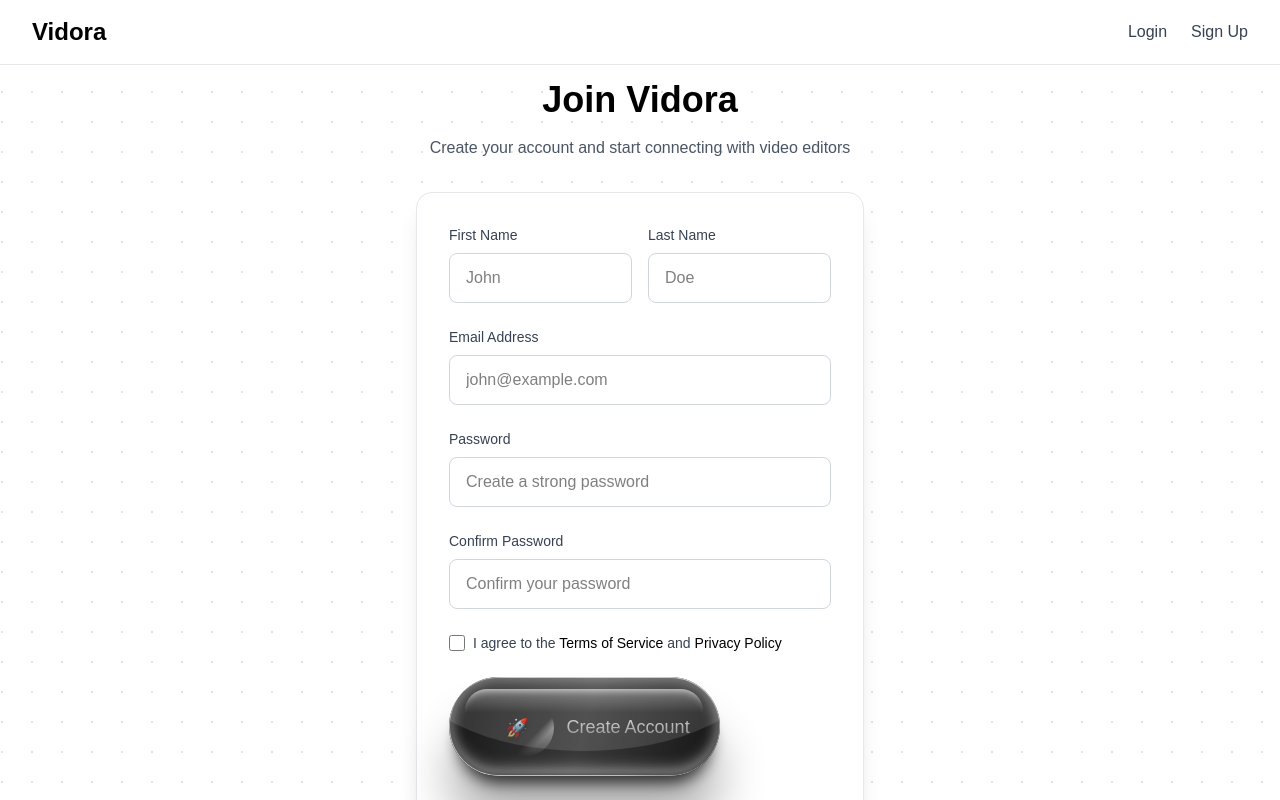
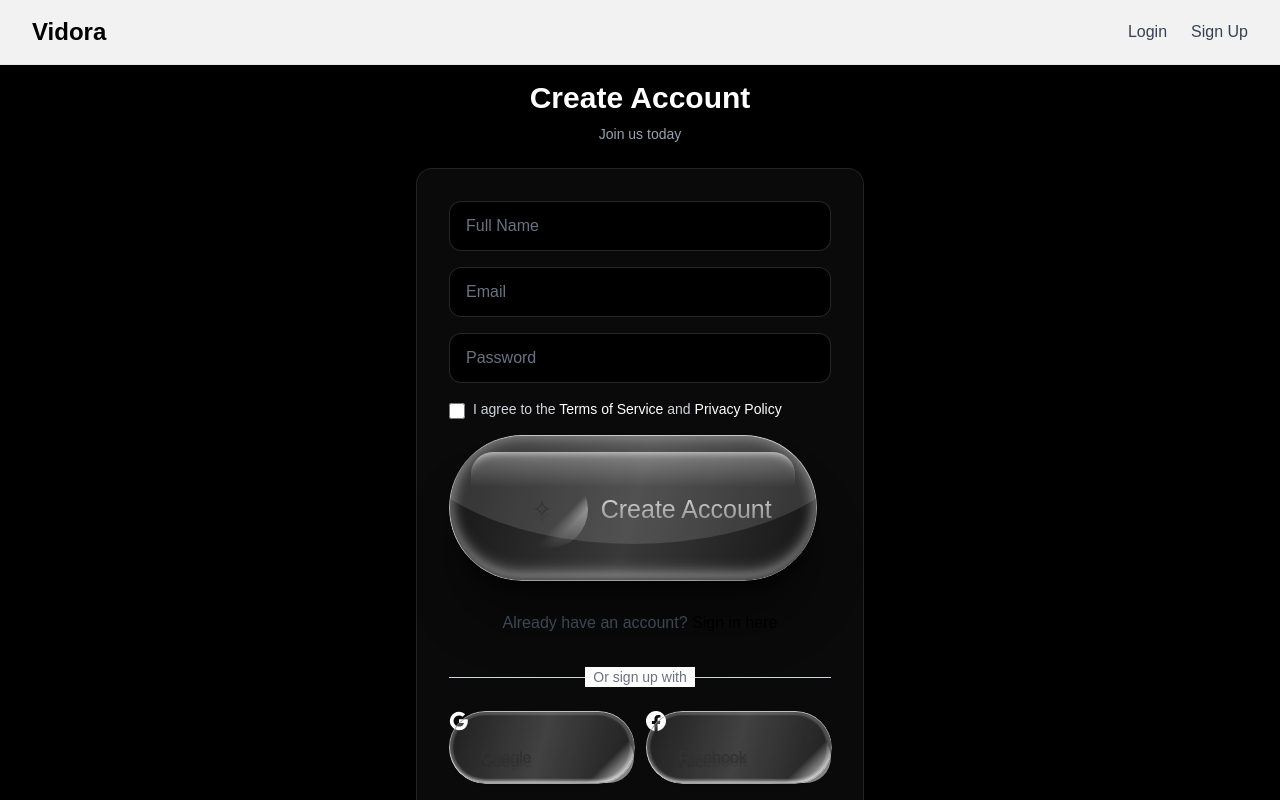
Before and after one commit to kkunaall10-max/vidora, a Next.js app: page /signup in a window 1280 px wide. Shown: the top 800 px of the page. Built offline with nearby package versions, Linux system fonts and the light colour scheme.

Commit message:
Implement exact pearl button structure from user's HTML example: Use .button class with .wrap div and span elements, update CSS to match original design, change button icons to ✧/✦

```diff
--- a/src/app/globals.css
+++ b/src/app/globals.css
@@ -301,7 +301,7 @@ button:active::after {
 /* ========== PEARL BUTTON ========== */
 
 /* From Uiverse.io by marcelodolza */
-.pearl-button {
+.button {
   --white: #ffe7ff;
   --bg: #080808;
   --radius: 100px;
@@ -320,29 +320,29 @@ button:active::after {
     0 1rem 1rem -0.6rem rgba(0, 0, 0, 0.8);
 }
 
-.pearl-button .wrap {
-  font-size: 18px;
+.button .wrap {
+  font-size: 25px;
   font-weight: 500;
   color: rgba(255, 255, 255, 0.7);
-  padding: 20px 30px;
+  padding: 32px 45px;
   border-radius: inherit;
   position: relative;
   overflow: hidden;
 }
 
-.pearl-button .wrap p span:nth-child(2) {
+.button .wrap p span:nth-child(2) {
   display: none;
 }
 
-.pearl-button:hover .wrap p span:nth-child(1) {
+.button:hover .wrap p span:nth-child(1) {
   display: none;
 }
 
-.pearl-button:hover .wrap p span:nth-child(2) {
+.button:hover .wrap p span:nth-child(2) {
   display: inline-block;
 }
 
-.pearl-button .wrap p {
+.button .wrap p {
   display: flex;
   align-items: center;
   gap: 12px;
@@ -352,14 +352,14 @@ button:active::after {
   mask-image: linear-gradient(to bottom, white 40%, transparent);
 }
 
-.pearl-button .wrap::before,
-.pearl-button .wrap::after {
+.button .wrap::before,
+.button .wrap::after {
   content: "";
   position: absolute;
   transition: all 0.3s ease;
 }
 
-.pearl-button .wrap::before {
+.button .wrap::before {
   left: -15%;
   right: -15%;
   bottom: 25%;
@@ -368,7 +368,7 @@ button:active::after {
   background-color: rgba(255, 255, 255, 0.12);
 }
 
-.pearl-button .wrap::after {
+.button .wrap::after {
   left: 6%;
   right: 6%;
   top: 12%;
@@ -383,7 +383,7 @@ button:active::after {
   );
 }
 
-.pearl-button:hover {
+.button:hover {
   box-shadow:
     inset 0 0.3rem 0.5rem rgba(255, 255, 255, 0.4),
     inset 0 -0.1rem 0.3rem rgba(0, 0, 0, 0.7),
@@ -392,20 +392,20 @@ button:active::after {
     0 1rem 1rem -0.6rem rgba(0, 0, 0, 0.8);
 }
 
-.pearl-button:hover .wrap::before {
+.button:hover .wrap::before {
   transform: translateY(-5%);
 }
 
-.pearl-button:hover .wrap::after {
+.button:hover .wrap::after {
   opacity: 0.4;
   transform: translateY(5%);
 }
 
-.pearl-button:hover .wrap p {
+.button:hover .wrap p {
   transform: translateY(-4%);
 }
 
-.pearl-button:active {
+.button:active {
   transform: translateY(4px);
   box-shadow:
     inset 0 0.3rem 0.5rem rgba(255, 255, 255, 0.5),
--- a/src/app/login/page.tsx
+++ b/src/app/login/page.tsx
@@ -7,16 +7,7 @@ export default function Login() {
   const [isMobileMenuOpen, setIsMobileMenuOpen] = useState(false);
 
   return (
-    <div className="min-h-screen bg-white text-black overflow-hidden relative">
-      {/* Dotted Grid Background */}
-      <svg className="absolute inset-0 w-full h-full z-0" width="100%" height="100%" xmlns="http://www.w3.org/2000/svg">
-        <defs>
-          <pattern id="dottedGrid" width="30" height="30" patternUnits="userSpaceOnUse">
-            <circle cx="2" cy="2" r="1" fill="rgba(0,0,0,0.15)" />
-          </pattern>
-        </defs>
-        <rect width="100%" height="100%" fill="url(#dottedGrid)" />
-      </svg>
+    <div className="min-h-screen bg-black text-white overflow-hidden relative">
 
       {/* Navbar - Responsive for auth pages */}
       <nav className="fixed top-0 left-0 right-0 z-50 bg-white/95 backdrop-blur-sm border-b border-gray-200">
@@ -75,39 +66,33 @@ export default function Login() {
 
       {/* Login Form */}
       <div className="pt-20 pb-8 px-4 sm:px-6 lg:px-8 relative z-10 min-h-screen flex items-center">
-        <div className="max-w-md mx-auto w-full">
-          <div className="text-center mb-6 sm:mb-8">
-            <h1 className="text-3xl sm:text-4xl font-bold text-black mb-3 sm:mb-4">Welcome Back</h1>
-            <p className="text-sm sm:text-base text-gray-600">Sign in to your Vidora account</p>
+        <div className="w-full max-w-md mx-auto">
+          <div className="text-center mb-6">
+            <h2 className="text-3xl font-bold mb-2">Welcome Back</h2>
+            <p className="text-gray-400 text-sm">Sign in to your Vidora account</p>
           </div>
 
-          <div className="bg-white rounded-2xl shadow-xl border border-gray-200 p-8">
-            <form className="space-y-6">
+          <div className="bg-white/4 backdrop-blur-xl rounded-2xl p-8 shadow-2xl border border-white/10">
+            <form className="space-y-4">
               <div>
-                <label htmlFor="email" className="block text-sm font-medium text-gray-700 mb-2">
-                  Email Address
-                </label>
                 <input
                   type="email"
                   id="email"
                   name="email"
                   required
-                  className="w-full px-4 py-3 border border-gray-300 rounded-lg focus:outline-none focus:ring-2 focus:ring-gray-400 focus:border-transparent"
-                  placeholder="Enter your email"
+                  className="w-full px-4 py-3 bg-black border border-white/15 rounded-xl text-white placeholder-gray-500 focus:outline-none focus:ring-2 focus:ring-white/25"
+                  placeholder="Email"
                 />
               </div>
 
               <div>
-                <label htmlFor="password" className="block text-sm font-medium text-gray-700 mb-2">
-                  Password
-                </label>
                 <input
                   type="password"
                   id="password"
                   name="password"
                   required
-                  className="w-full px-4 py-3 border border-gray-300 rounded-lg focus:outline-none focus:ring-2 focus:ring-gray-400 focus:border-transparent"
-                  placeholder="Enter your password"
+                  className="w-full px-4 py-3 bg-black border border-white/15 rounded-xl text-white placeholder-gray-500 focus:outline-none focus:ring-2 focus:ring-white/25"
+                  placeholder="Password"
                 />
               </div>
 
@@ -117,25 +102,25 @@ export default function Login() {
                     id="remember-me"
                     name="remember-me"
                     type="checkbox"
-                    className="h-4 w-4 text-gray-600 focus:ring-gray-400 border-gray-300 rounded"
+                    className="h-4 w-4 text-gray-300 focus:ring-gray-400 border-gray-600 rounded"
                   />
-                  <label htmlFor="remember-me" className="ml-2 block text-sm text-gray-700">
+                  <label htmlFor="remember-me" className="ml-2 block text-sm text-gray-300">
                     Remember me
                   </label>
                 </div>
 
                 <div className="text-sm">
-                  <a href="#" className="text-gray-600 hover:text-black">
+                  <a href="#" className="text-gray-400 hover:text-white">
                     Forgot your password?
                   </a>
                 </div>
               </div>
 
-              <button className="pearl-button w-full">
+              <button className="button">
                 <div className="wrap">
                   <p>
-                    <span>🔐</span>
-                    <span>✨</span>
+                    <span>✧</span>
+                    <span>✦</span>
                     Sign In
                   </p>
                 </div>
--- a/src/app/signup/page.tsx
+++ b/src/app/signup/page.tsx
@@ -7,16 +7,7 @@ export default function Signup() {
   const [isMobileMenuOpen, setIsMobileMenuOpen] = useState(false);
 
   return (
-    <div className="min-h-screen bg-white text-black overflow-hidden relative">
-      {/* Dotted Grid Background */}
-      <svg className="absolute inset-0 w-full h-full z-0" width="100%" height="100%" xmlns="http://www.w3.org/2000/svg">
-        <defs>
-          <pattern id="dottedGrid" width="30" height="30" patternUnits="userSpaceOnUse">
-            <circle cx="2" cy="2" r="1" fill="rgba(0,0,0,0.15)" />
-          </pattern>
-        </defs>
-        <rect width="100%" height="100%" fill="url(#dottedGrid)" />
-      </svg>
+    <div className="min-h-screen bg-black text-white overflow-hidden relative">
 
       {/* Navbar - Responsive for auth pages */}
       <nav className="fixed top-0 left-0 right-0 z-50 bg-white/95 backdrop-blur-sm border-b border-gray-200">
@@ -76,109 +67,71 @@ export default function Signup() {
       {/* Signup Form */}
       <div className="pt-20 pb-8 px-4 sm:px-6 lg:px-8 relative z-10 min-h-screen flex items-center">
         <div className="max-w-md mx-auto w-full">
-          <div className="text-center mb-6 sm:mb-8">
-            <h1 className="text-3xl sm:text-4xl font-bold text-black mb-3 sm:mb-4">Join Vidora</h1>
-            <p className="text-sm sm:text-base text-gray-600">Create your account and start connecting with video editors</p>
+          <div className="text-center mb-6">
+            <h2 className="text-3xl font-bold mb-2">Create Account</h2>
+            <p className="text-gray-400 text-sm">Join us today</p>
           </div>
 
-          <div className="bg-white rounded-2xl shadow-xl border border-gray-200 p-8">
-            <form className="space-y-6">
-              <div className="grid grid-cols-2 gap-4">
-                <div>
-                  <label htmlFor="firstName" className="block text-sm font-medium text-gray-700 mb-2">
-                    First Name
-                  </label>
-                  <input
-                    type="text"
-                    id="firstName"
-                    name="firstName"
-                    required
-                    className="w-full px-4 py-3 border border-gray-300 rounded-lg focus:outline-none focus:ring-2 focus:ring-gray-400 focus:border-transparent"
-                    placeholder="John"
-                  />
-                </div>
-                <div>
-                  <label htmlFor="lastName" className="block text-sm font-medium text-gray-700 mb-2">
-                    Last Name
-                  </label>
-                  <input
-                    type="text"
-                    id="lastName"
-                    name="lastName"
-                    required
-                    className="w-full px-4 py-3 border border-gray-300 rounded-lg focus:outline-none focus:ring-2 focus:ring-gray-400 focus:border-transparent"
-                    placeholder="Doe"
-                  />
-                </div>
+          <div className="bg-white/4 backdrop-blur-xl rounded-2xl p-8 shadow-2xl border border-white/10">
+            <form className="space-y-4">
+              <div>
+                <input
+                  type="text"
+                  id="fullName"
+                  name="fullName"
+                  required
+                  className="w-full px-4 py-3 bg-black border border-white/15 rounded-xl text-white placeholder-gray-500 focus:outline-none focus:ring-2 focus:ring-white/25"
+                  placeholder="Full Name"
+                />
               </div>
 
               <div>
-                <label htmlFor="email" className="block text-sm font-medium text-gray-700 mb-2">
-                  Email Address
-                </label>
                 <input
                   type="email"
                   id="email"
                   name="email"
                   required
-                  className="w-full px-4 py-3 border border-gray-300 rounded-lg focus:outline-none focus:ring-2 focus:ring-gray-400 focus:border-transparent"
-                  placeholder="john@example.com"
+                  className="w-full px-4 py-3 bg-black border border-white/15 rounded-xl text-white placeholder-gray-500 focus:outline-none focus:ring-2 focus:ring-white/25"
+                  placeholder="Email"
                 />
               </div>
 
               <div>
-                <label htmlFor="password" className="block text-sm font-medium text-gray-700 mb-2">
-                  Password
-                </label>
                 <input
                   type="password"
                   id="password"
                   name="password"
                   required
-                  className="w-full px-4 py-3 border border-gray-300 rounded-lg focus:outline-none focus:ring-2 focus:ring-gray-400 focus:border-transparent"
-                  placeholder="Create a strong password"
+                  className="w-full px-4 py-3 bg-black border border-white/15 rounded-xl text-white placeholder-gray-500 focus:outline-none focus:ring-2 focus:ring-white/25"
+                  placeholder="Password"
                 />
               </div>
 
-              <div>
-                <label htmlFor="confirmPassword" className="block text-sm font-medium text-gray-700 mb-2">
-                  Confirm Password
-                </label>
-                <input
-                  type="password"
-                  id="confirmPassword"
-                  name="confirmPassword"
-                  required
-                  className="w-full px-4 py-3 border border-gray-300 rounded-lg focus:outline-none focus:ring-2 focus:ring-gray-400 focus:border-transparent"
-                  placeholder="Confirm your password"
-                />
-              </div>
-
-              <div className="flex items-center">
+              <div className="flex items-start">
                 <input
                   id="terms"
                   name="terms"
                   type="checkbox"
                   required
-                  className="h-4 w-4 text-gray-600 focus:ring-gray-400 border-gray-300 rounded"
+                  className="h-4 w-4 mt-1 text-gray-300 focus:ring-gray-400 border-gray-600 rounded"
                 />
-                <label htmlFor="terms" className="ml-2 block text-sm text-gray-700">
+                <label htmlFor="terms" className="ml-2 block text-sm text-gray-300">
                   I agree to the{' '}
-                  <a href="#" className="text-black hover:underline">
+                  <a href="#" className="text-white hover:underline">
                     Terms of Service
                   </a>{' '}
                   and{' '}
-                  <a href="#" className="text-black hover:underline">
+                  <a href="#" className="text-white hover:underline">
                     Privacy Policy
                   </a>
                 </label>
               </div>
 
-              <button className="pearl-button w-full">
+              <button className="button">
                 <div className="wrap">
                   <p>
-                    <span>🚀</span>
-                    <span>✨</span>
+                    <span>✧</span>
+                    <span>✦</span>
                     Create Account
                   </p>
                 </div>
```
